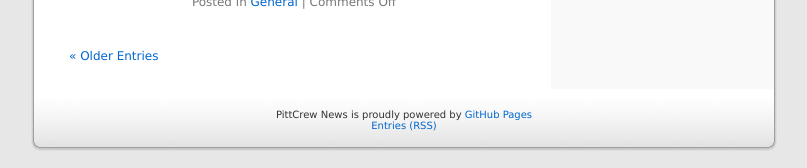
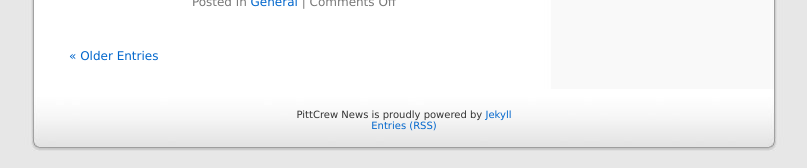
Before and after one commit to pittcrew/pittcrew.github.com, a Jekyll site: the page built from news/index.html, in a window 1280 px wide and 900 px high, scrolled down 2905 px. Shown: the part 729-897 px from the top of the window, without its empty margins (236-1043 px from the left). Built offline with Jekyll 4.4.1, drawn with Linux system fonts in a browser that asks for light colours.

Commit message:
Using S3 for now, so change "powered by" link.

```diff
--- a/_layouts/news.html
+++ b/_layouts/news.html
@@ -91,7 +91,7 @@
 <div id="footer" role="contentinfo">
 	<p>
 		PittCrew News is proudly powered by
-		<a href="http://pages.github.com/">GitHub Pages</a>
+		<a href="http://jekyllrb.com/">Jekyll</a>
 		<br /><a href="http://www.pittcrew.net/news/feed.xml">Entries (RSS)</a>
 	</p>
 </div>
```
